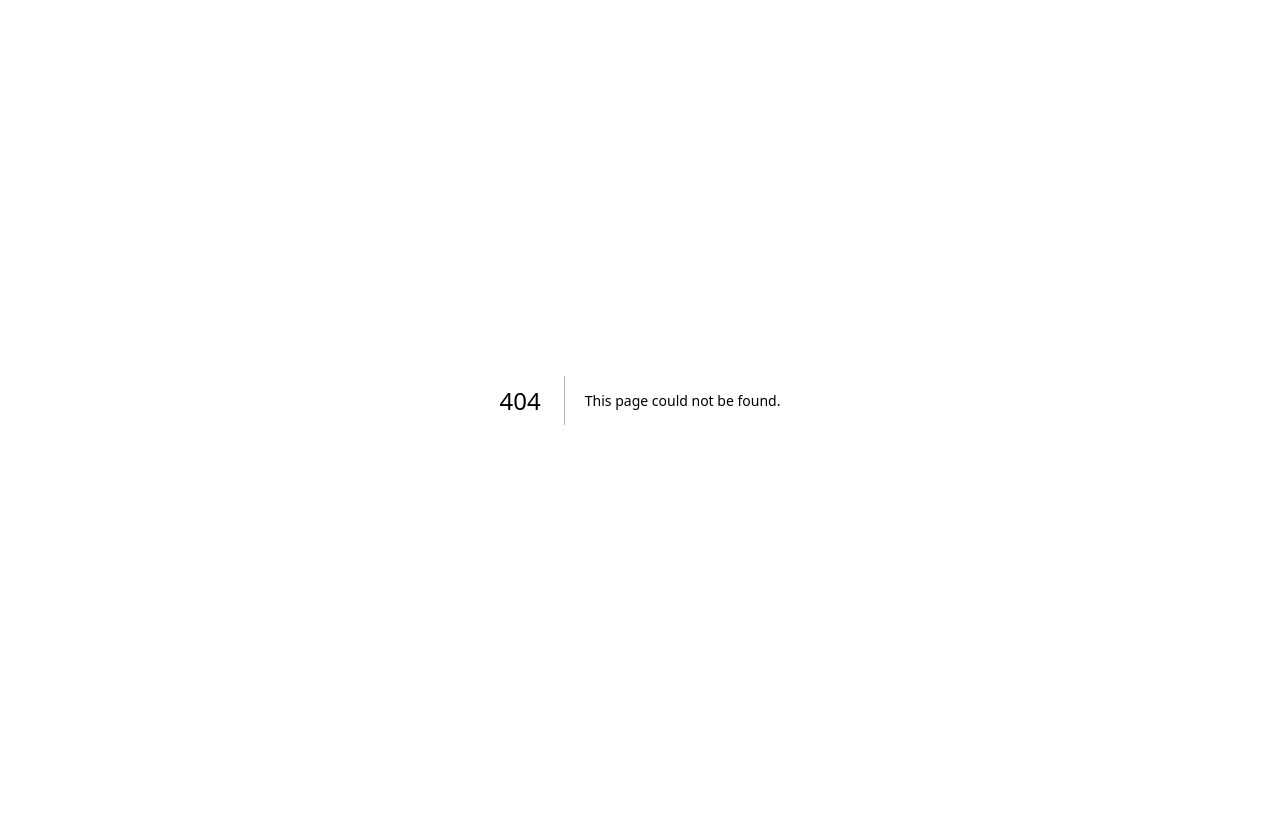
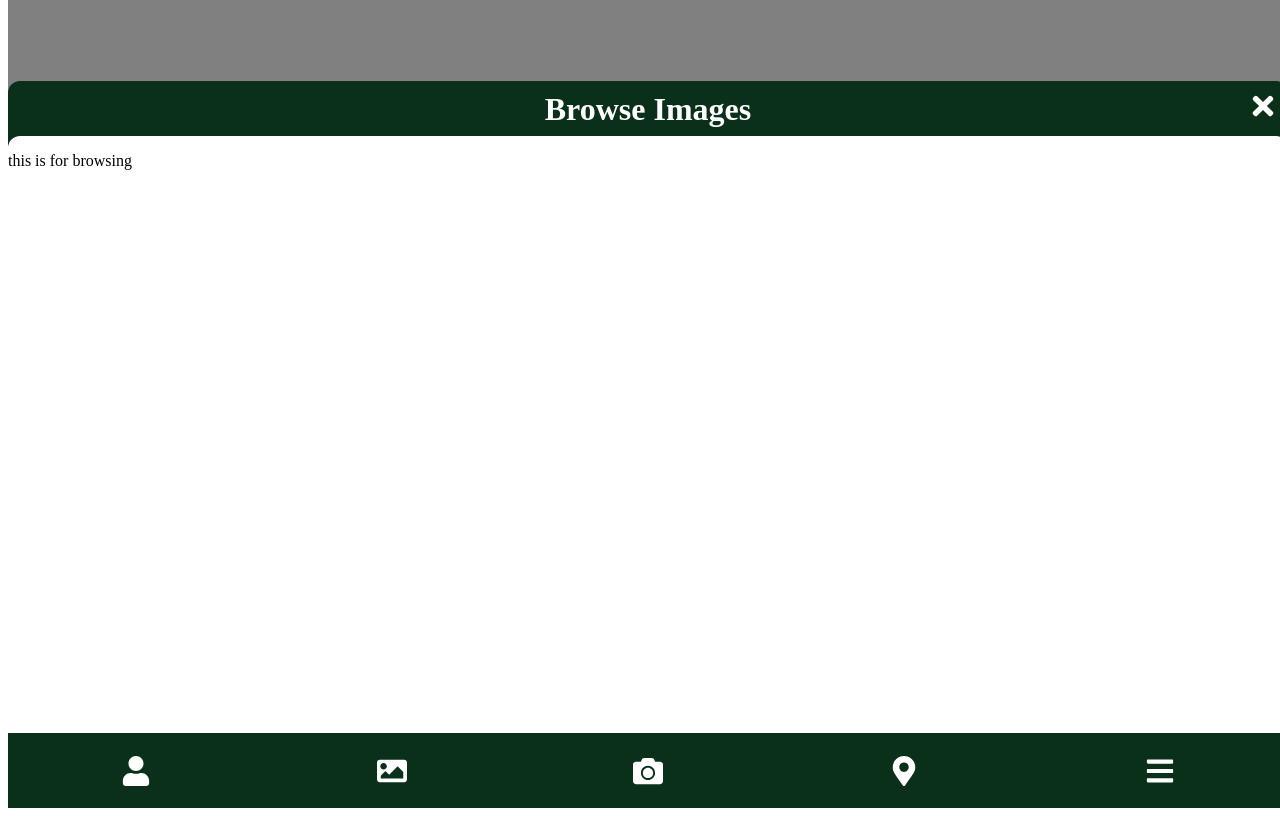
Before and after one commit to yordevs/longboi-locator, a Next.js app: page /browse in a window 1280 px wide. Before the commit this address had no page. Built offline with nearby package versions, Linux system fonts and the light colour scheme.

Commit message:
Setup navbar and basic pages

```diff
--- /dev/null
+++ b/app/browse/page.tsx
@@ -0,0 +1,9 @@
+import Sheet from "../sheet";
+
+export default function Home() {
+	return (
+		<Sheet title="Browse Images">
+			<p>this is for browsing</p>
+		</Sheet>
+	);
+}
--- a/app/layout.tsx
+++ b/app/layout.tsx
@@ -1,7 +1,27 @@
-export const metadata = {
-  title: "Create Next App",
-  description: "Generated by create next app",
-};
+'use client'
+
+import styled from "styled-components";
+import Navbar from "./navbar";
+
+const Body = styled.body`
+  margin: 0px;
+`
+
+const Container = styled.div`
+  display: flex;
+  height: calc(100vh - 75px);
+  width: 100vw;
+  overflow: hidden;
+  align-items: end;
+`
+
+const BackgroundMap = styled.div`
+  position: absolute;
+  height: 100%;
+  width: 100%;
+  background-color: gray;
+  z-index: -10;
+`
 
 export default function RootLayout({
   children,
@@ -10,7 +30,15 @@ export default function RootLayout({
 }) {
   return (
     <html lang="en">
-      <body>{children}</body>
+      <Body>
+        <Container>
+          {children}
+          <BackgroundMap />
+          {/* background map goes here */}
+        </Container>
+
+        <Navbar />
+      </Body>
     </html>
   );
 }
--- /dev/null
+++ b/app/navbar.tsx
@@ -0,0 +1,46 @@
+'use client'
+
+import styled from "styled-components"
+import { FaCamera, FaUser, FaImage, FaBars, FaMapMarkerAlt } from "react-icons/fa"
+import Link from "next/link"
+
+const Container = styled.nav`
+	background-color: #0B3019;
+	width: 100vw;
+	height: 75px;
+
+	display: grid;
+	grid-template-columns: repeat(5, 1fr);
+	grid-template-rows: 1fr;
+	grid-column-gap: 1px;
+	grid-row-gap: 0px;
+`
+
+const IconHolder = styled(Link)`
+	display: flex;
+	justify-content: center;
+	align-items: center;
+	flex-direction: column;
+`
+
+export default function Navbar() {
+	return (
+		<Container>
+			<IconHolder href={"/profile"}>
+				<FaUser size={30} color="white" />
+			</IconHolder>
+			<IconHolder href={"/browse"}>
+				<FaImage size={30} color="white" />
+			</IconHolder>
+			<IconHolder href={"/upload"}>
+				<FaCamera size={30} color="white" />
+			</IconHolder>
+			<IconHolder href={"/locate"}>
+				<FaMapMarkerAlt size={30} color="white" />
+			</IconHolder>
+			<IconHolder href={"/settings"}>
+				<FaBars size={30} color="white" />
+			</IconHolder>
+		</Container>
+	)
+}
--- /dev/null
+++ b/app/sheet.tsx
@@ -0,0 +1,67 @@
+'use client'
+
+import styled from "styled-components";
+import { FaTimes } from "react-icons/fa"
+import { useRouter } from "next/navigation";
+
+const OuterContainer = styled.div`
+	position: relative;
+	display: flex;
+	align-items: center;
+	justify-content: end;
+	flex-direction: column;
+
+	background-color: #0B3019;
+	height: calc((100vh - 75px) * 0.9);
+	width: 100vw;
+	border-top-right-radius: 12px;
+	border-top-left-radius: 12px;
+`
+const InnerContainer = styled.div`
+	background-color: #fff;
+	height: calc(((100vh - 75px) * 0.9) - 55px);
+	width: 100vw;
+	border-top-right-radius: 12px;
+	border-top-left-radius: 12px;
+`
+
+const TitleContainer = styled.div`
+	display: flex;
+	justify-content: center;
+	height: 45px;
+	width: 95vw;
+`
+
+const Title = styled.h1`
+	padding: 0%;
+	margin: 0%;
+	color: #fff;
+`
+
+const CloseButton = styled(FaTimes)`
+	position: absolute;
+	right: 10px;
+	top: 10px;
+	color: #fff;
+	cursor: pointer;
+`
+
+
+export default function Sheet({ title, children }: { title: string, children: React.ReactNode }) {
+	const navigate = useRouter();
+	const onClose = () => {
+		navigate.push("/")
+	}
+
+	return (
+		<OuterContainer>
+			<CloseButton size={30} onClick={onClose}/>
+			<TitleContainer>
+				<Title>{title}</Title>
+			</TitleContainer>
+			<InnerContainer>
+				{children}
+			</InnerContainer>
+		</OuterContainer>
+	);
+}
```
Also changed, not shown: app/locate/page.tsx (added, +9 -0 lines), app/profile/page.tsx (added, +9 -0 lines), app/settings/page.tsx (added, +9 -0 lines), app/upload/page.tsx (added, +9 -0 lines).
